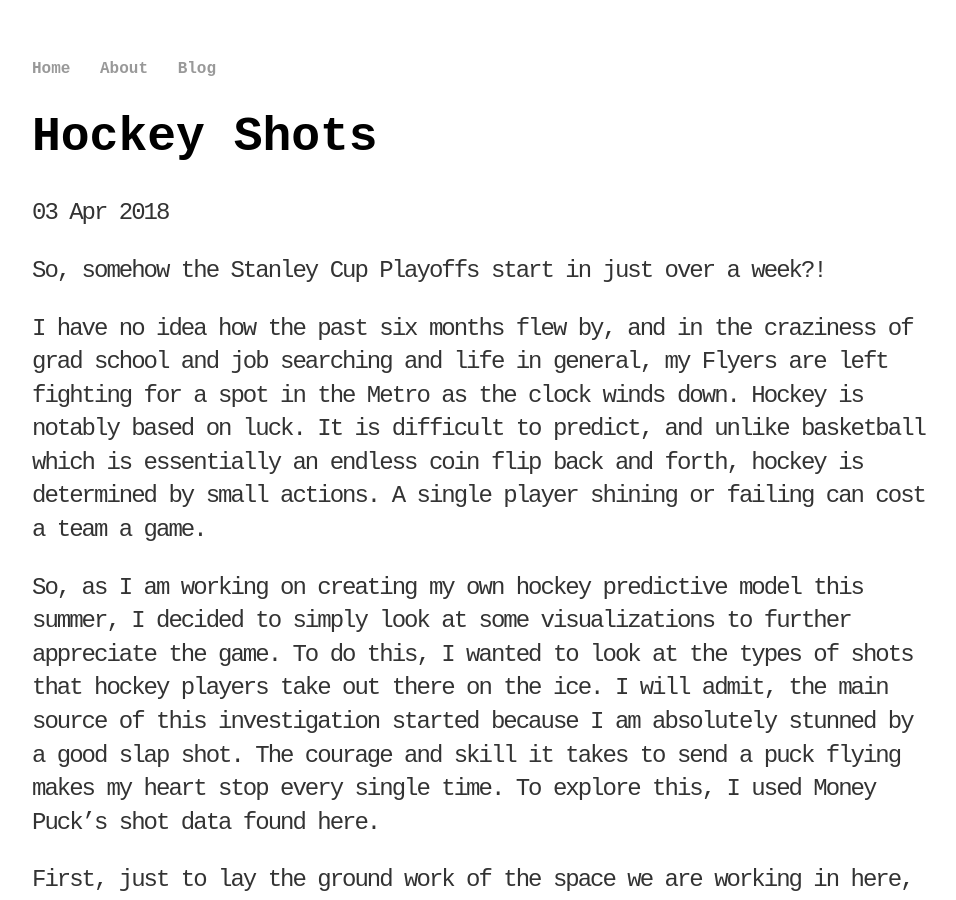
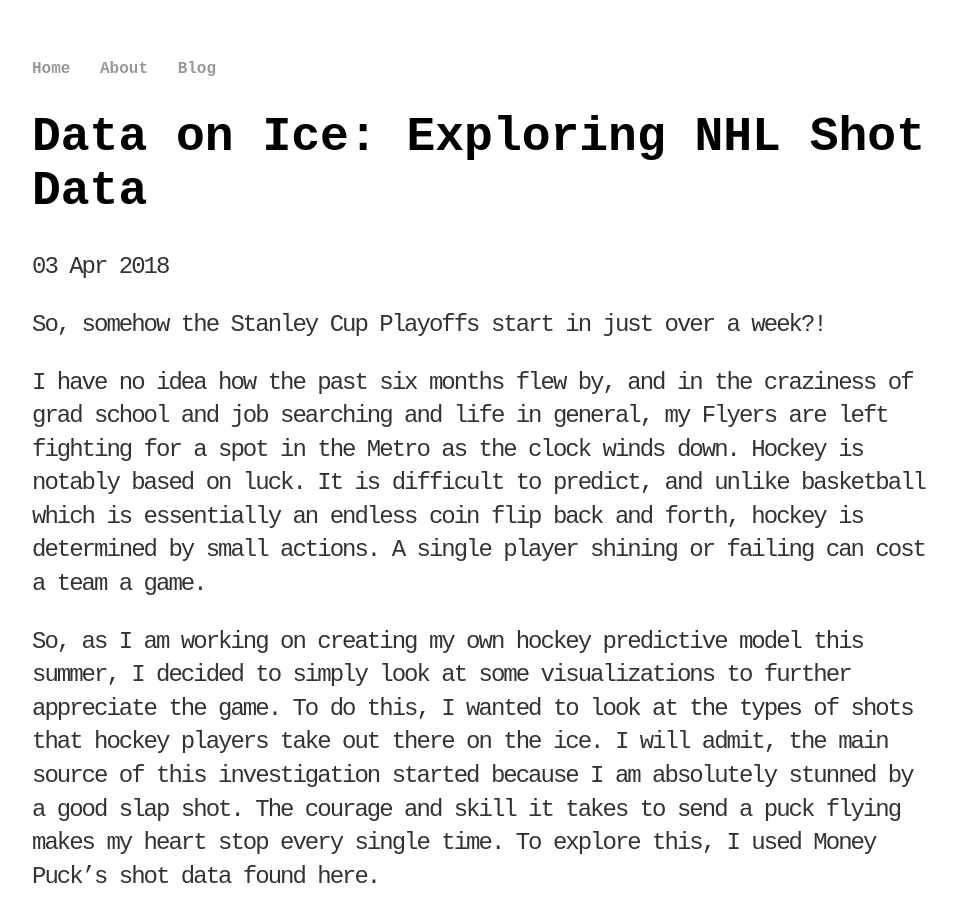
Before and after one commit to ashleyajohn/ashleyajohn.github.io, a Jekyll site: the page built from _posts/2018-04-03-hockey-shots.md, in a window 1280 px wide and 900 px high. Shown: the whole window, without its empty margins (160-1116 px from the left). Built offline with Jekyll 4.4.1, drawn with Linux system fonts in a browser that asks for light colours; our own code applies the rules of GitHub Pages for plain Markdown files.

Commit message:
Update 2018-04-03-hockey-shots.md

```diff
--- a/_posts/2018-04-03-hockey-shots.md
+++ b/_posts/2018-04-03-hockey-shots.md
@@ -1,3 +1,9 @@
+---
+layout: post
+title: "Data on Ice: Exploring NHL Shot Data"
+date: 2018-04-03
+---
+
 So, somehow the Stanley Cup Playoffs start in just over a week?!
 
 I have no idea how the past six months flew by, and in the craziness of grad school and job searching and life in general, my Flyers are left fighting for a spot in the Metro as the clock winds down. Hockey is notably based on luck. It is difficult to predict, and unlike basketball which is essentially an endless coin flip back and forth, hockey is determined by small actions. A single player shining or failing can cost a team a game.
```
